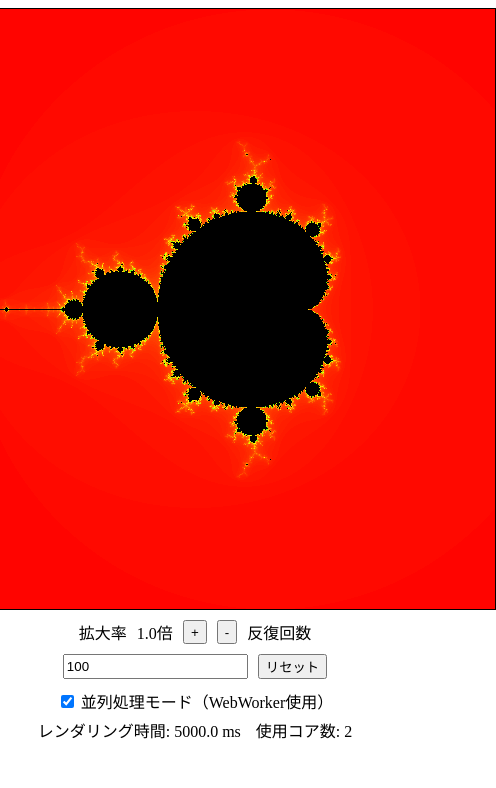
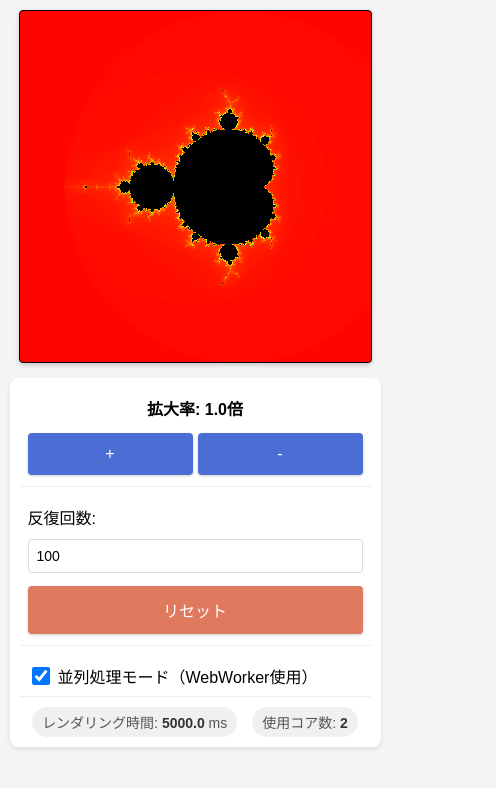
Before and after one commit to miyabitti256/mandelbrot-js, a plain HTML site: page index.html in a window 390 px wide. Shown: the whole page, 496 px wide, since content can reach past the window. Drawn offline with Linux system fonts and the light colour scheme.

Commit message:
Supported responsive design

```diff
--- a/index.html
+++ b/index.html
@@ -11,54 +11,206 @@
       flex-direction: column;
       align-items: center;
       justify-content: center;
+      padding: 10px;
+      font-family: Arial, sans-serif;
+      margin: 0;
+      background-color: #f5f5f5;
     }
 
     canvas {
-      width: 600px;
-      height: 600px;
+      width: 90vw;
+      max-width: 600px;
+      height: auto;
+      aspect-ratio: 1 / 1;
       border: 1px solid #000;
+      border-radius: 4px;
+      box-shadow: 0 2px 5px rgba(0, 0, 0, 0.2);
+      touch-action: none;
+      /* モバイルでのピンチズームを防止 */
+      background-color: #000;
     }
 
-    .controls {
+    .control-panel {
+      width: 90vw;
+      max-width: 600px;
+      margin-top: 15px;
+      background-color: #fff;
+      border-radius: 8px;
+      padding: 10px;
+      box-shadow: 0 2px 5px rgba(0, 0, 0, 0.1);
+    }
+
+    .control-group {
       display: flex;
-      margin-top: 10px;
+      flex-wrap: wrap;
+      align-items: center;
       justify-content: center;
       gap: 10px;
-      flex-wrap: wrap;
+      margin-bottom: 10px;
+      padding: 8px;
+      border-bottom: 1px solid #eee;
     }
 
-    .mode-switch {
-      margin-top: 10px;
-      text-align: center;
+    .control-group:last-child {
+      border-bottom: none;
     }
 
-    .render-stats {
+    button {
+      padding: 8px 16px;
+      font-size: 16px;
+      background-color: #4a6ed3;
+      color: white;
+      border: none;
+      border-radius: 4px;
+      cursor: pointer;
+      box-shadow: 0 1px 3px rgba(0, 0, 0, 0.2);
+    }
+
+    button:hover {
+      background-color: #3a5ec3;
+    }
+
+    button:active {
+      background-color: #2a4eb3;
+    }
+
+    input[type="number"] {
+      width: 80px;
+      padding: 8px;
+      font-size: 14px;
+      border: 1px solid #ddd;
+      border-radius: 4px;
+    }
+
+    .zoom-controls {
+      display: flex;
+      align-items: center;
+      gap: 10px;
+    }
+
+    .zoom-display {
+      font-weight: bold;
+      min-width: 50px;
+    }
+
+    .zoom-buttons {
+      display: flex;
+      gap: 5px;
+    }
+
+    #reset {
+      background-color: #e07a5f;
+    }
+
+    #reset:hover {
+      background-color: #d0694f;
+    }
+
+    .checkbox-control {
+      display: flex;
+      align-items: center;
+      gap: 5px;
+    }
+
+    .checkbox-control input {
+      width: 18px;
+      height: 18px;
+    }
+
+    .stats {
       margin-top: 5px;
       display: flex;
+      flex-wrap: wrap;
+      justify-content: center;
       gap: 15px;
-      justify-content: center;
+      font-size: 14px;
+      color: #555;
+    }
+
+    .stat-item {
+      background-color: #f0f0f0;
+      padding: 5px 10px;
+      border-radius: 15px;
+    }
+
+    .stat-value {
+      font-weight: bold;
+      color: #333;
+    }
+
+    /* モバイル向け調整 */
+    @media (max-width: 600px) {
+      .control-group {
+        flex-direction: column;
+        align-items: stretch;
+      }
+
+      .zoom-controls {
+        flex-direction: column;
+        align-items: center;
+      }
+
+      button {
+        width: 100%;
+        padding: 12px;
+        margin: 3px 0;
+      }
+
+      .zoom-buttons {
+        width: 100%;
+      }
+
+      .zoom-buttons button {
+        flex: 1;
+      }
+
+      input[type="number"] {
+        width: 100%;
+        box-sizing: border-box;
+      }
     }
   </style>
 </head>
 
 <body>
   <canvas id="canvas"></canvas>
-  <div class="controls">
-    <label for="zoom">拡大率</label>
-    <div><span id="zoom">1</span>倍</div>
-    <button id="zoomIn">+</button>
-    <button id="zoomOut">-</button>
-    <label for="iteration">反復回数</label>
-    <input type="number" id="iteration" value="100" placeholder="反復回数">
-    <button id="reset">リセット</button>
+
+  <div class="control-panel">
+    <div class="control-group">
+      <div class="zoom-controls">
+        <div class="zoom-display">
+          拡大率: <span id="zoom">1</span>倍
+        </div>
+        <div class="zoom-buttons">
+          <button id="zoomIn">+</button>
+          <button id="zoomOut">-</button>
+        </div>
+      </div>
+    </div>
+
+    <div class="control-group">
+      <label for="iteration">反復回数:</label>
+      <input type="number" id="iteration" value="100" min="1" max="1000000">
+      <button id="reset">リセット</button>
+    </div>
+
+    <div class="control-group">
+      <div class="checkbox-control">
+        <input type="checkbox" id="parallel-mode" checked>
+        <label for="parallel-mode">並列処理モード（WebWorker使用）</label>
+      </div>
+    </div>
+
+    <div class="stats">
+      <div class="stat-item">
+        レンダリング時間: <span id="render-time" class="stat-value">0</span> ms
+      </div>
+      <div class="stat-item">
+        使用コア数: <span id="core-count" class="stat-value">0</span>
+      </div>
+    </div>
   </div>
-  <div class="mode-switch">
-    <label><input type="checkbox" id="parallel-mode" checked> 並列処理モード（WebWorker使用）</label>
-  </div>
-  <div class="render-stats">
-    <div>レンダリング時間: <span id="render-time">0</span> ms</div>
-    <div>使用コア数: <span id="core-count">0</span></div>
-  </div>
+
   <script src="main.js"></script>
 </body>
 
--- a/main.js
+++ b/main.js
@@ -9,10 +9,6 @@ document.addEventListener('DOMContentLoaded', () => {
   const renderTimeDisplay = document.getElementById('render-time');
   const coreCountDisplay = document.getElementById('core-count');
   const parallelModeCheckbox = document.getElementById('parallel-mode');
-
-  // キャンバスサイズの設定
-  canvas.width = 600;
-  canvas.height = 600;
 
   // マンデルブロ集合のパラメータ
   let centerX = -0.5;
@@ -71,6 +67,20 @@ document.addEventListener('DOMContentLoaded', () => {
 
   // コア数表示を更新
   coreCountDisplay.textContent = parallelModeCheckbox.checked ? workerCount : 1;
+
+  // キャンバスサイズをレスポンシブに設定
+  function resizeCanvas() {
+    // レスポンシブなサイズを維持しつつ、内部描画サイズも調整
+    const displayWidth = canvas.clientWidth;
+    const displayHeight = canvas.clientHeight;
+
+    // キャンバスの表示サイズと内部バッファサイズが異なる場合のみリサイズ
+    if (canvas.width !== displayWidth || canvas.height !== displayHeight) {
+      canvas.width = displayWidth;
+      canvas.height = displayHeight;
+      // リサイズ後に再描画（初期化後に呼び出すため、ここでは直接呼び出さない）
+    }
+  }
 
   // 並列モード切り替え
   parallelModeCheckbox.addEventListener('change', () => {
@@ -267,27 +277,62 @@ document.addEventListener('DOMContentLoaded', () => {
     drawMandelbrot();
   });
 
-  // クリック位置を中心にする機能
-  canvas.addEventListener('click', (e) => {
-    // クリック位置をキャンバス座標から複素平面座標に変換
+  // 座標変換関数（クリック/タップ位置を複素平面座標に変換）
+  function convertToComplexCoord(clientX, clientY) {
+    // キャンバス上の相対位置を取得
+    const rect = canvas.getBoundingClientRect();
+    const x = clientX - rect.left;
+    const y = clientY - rect.top;
+
+    // キャンバスのピクセル座標から複素平面の座標に変換
     const xMin = centerX - 2.0 / zoom;
     const yMin = centerY - 2.0 / zoom;
     const dx = 4.0 / (zoom * canvas.width);
     const dy = 4.0 / (zoom * canvas.height);
 
-    // クリック位置を新しい中心座標に設定
-    centerX = xMin + e.offsetX * dx;
-    centerY = yMin + e.offsetY * dy;
+    // 新しい中心座標を返す
+    return {
+      x: xMin + x * dx,
+      y: yMin + y * dy
+    };
+  }
 
-    // 新しい中心座標で再描画
+  // クリック位置を中心にする機能（マウス用）
+  canvas.addEventListener('click', (e) => {
+    const newCenter = convertToComplexCoord(e.clientX, e.clientY);
+    centerX = newCenter.x;
+    centerY = newCenter.y;
     drawMandelbrot();
   });
+
+  // タッチ位置を中心にする機能（タッチスクリーン用）
+  canvas.addEventListener('touchstart', (e) => {
+    // タッチイベントが他のイベントに干渉しないように
+    e.preventDefault();
+
+    if (e.touches.length === 1) {
+      const touch = e.touches[0];
+      const newCenter = convertToComplexCoord(touch.clientX, touch.clientY);
+      centerX = newCenter.x;
+      centerY = newCenter.y;
+      drawMandelbrot();
+    }
+  }, { passive: false });
 
   // 初期化とWorkerの準備
   if (parallelModeCheckbox.checked) {
     initWorkers();
   }
 
+  // 初期サイズを設定してから描画を行う
+  resizeCanvas();
+
+  // ウィンドウリサイズ時にキャンバスサイズを調整
+  window.addEventListener('resize', () => {
+    resizeCanvas();
+    drawMandelbrot();
+  });
+
   // 初期描画
   drawMandelbrot();
 });
```
